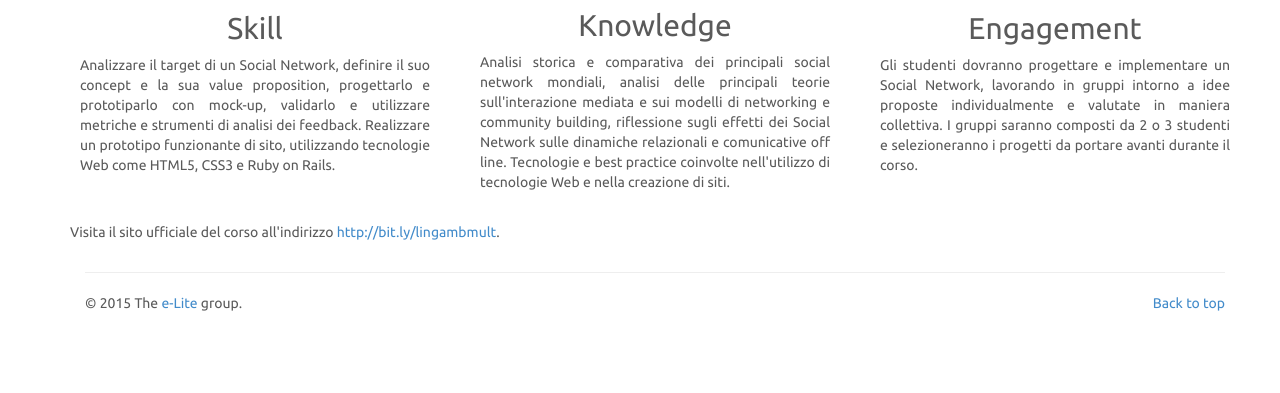
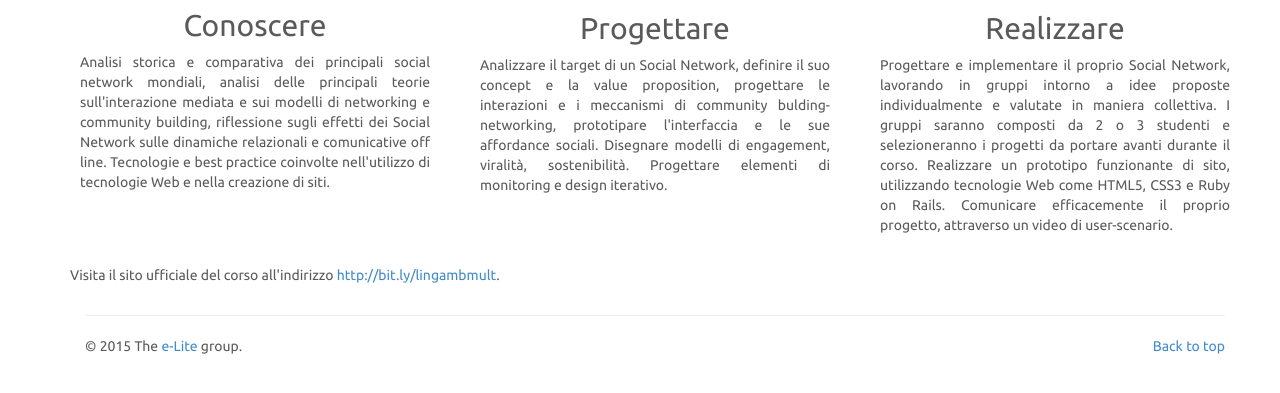
Before and after one commit to lam-2015/lam-2015.github.io, a Jekyll site: the page built from index.html, in a window 1280 px wide, cut to the strip 324-717 px from the top of the page. Built offline with Jekyll 4.4.1, drawn with Linux system fonts in a browser that asks for light colours; Markdown is read by kramdown in place of the engine named in the settings.

Commit message:
add new steps

```diff
--- a/index.html
+++ b/index.html
@@ -16,19 +16,20 @@ In particolare, il corso &egrave; diviso in due moduli: uno rivolto agli aspetti
 		</div>
 		<div class="row">
 			<div class="col-lg-4 col-md-4 col-sm-6">
-				<img src="assets/img/skills.png" alt="skills">
-				<h2>Skill</h2>
-				<p>Analizzare il target di un Social Network, definire il suo concept e la sua value proposition, progettarlo e prototiparlo con mock-up, validarlo e utilizzare metriche e strumenti di analisi dei feedback. Realizzare un prototipo funzionante di sito, utilizzando tecnologie Web come HTML5, CSS3 e Ruby on Rails.</p>
+				<img src="assets/img/knowledge.png" alt="knowledge">
+				<h2>Conoscere</h2>
+				<p>
+					Analisi storica e comparativa dei principali social network mondiali, analisi delle principali teorie sull'interazione mediata e sui modelli di networking e community building, riflessione sugli effetti dei Social Network sulle dinamiche relazionali e comunicative off line. Tecnologie e best practice coinvolte nell'utilizzo di tecnologie Web e nella creazione di siti.</p>
 			</div>
 			<div class="col-lg-4 col-md-4 col-sm-6">
-				<img src="assets/img/knowledge.png" alt="knowledge">
-				<h2>Knowledge</h2>
-				<p>Analisi storica e comparativa dei principali social network mondiali, analisi delle principali teorie sull'interazione mediata e sui modelli di networking e community building, riflessione sugli effetti dei Social Network sulle dinamiche relazionali e comunicative off line. Tecnologie e best practice coinvolte nell'utilizzo di tecnologie Web e nella creazione di siti.</p>
+				<img src="assets/img/skills.png" alt="skills">
+				<h2>Progettare</h2>
+				<p>Analizzare il target di un Social Network, definire il suo concept e la  value proposition, progettare le interazioni e i meccanismi di community bulding-networking, prototipare l'interfaccia e le sue affordance sociali. Disegnare modelli di engagement, viralità, sostenibilità. Progettare elementi di monitoring e design iterativo.</p>
 			</div>
 			<div class="col-lg-4 col-md-4 col-sm-6">
 				<img src="assets/img/engagement.png" alt="engagement">
-				<h2>Engagement</h2>
-				<p>Gli studenti dovranno progettare e implementare un Social Network, lavorando in gruppi intorno a idee proposte individualmente e valutate in maniera collettiva. I gruppi saranno composti da 2 o 3 studenti e selezioneranno i progetti da portare avanti durante il corso.</p>
+				<h2>Realizzare</h2>
+				<p>Progettare e implementare il proprio Social Network, lavorando in gruppi intorno a idee proposte individualmente e valutate in maniera collettiva. I gruppi saranno composti da 2 o 3 studenti e selezioneranno i progetti da portare avanti durante il corso. Realizzare un prototipo funzionante di sito, utilizzando tecnologie Web come HTML5, CSS3 e Ruby on Rails. Comunicare efficacemente il proprio progetto, attraverso un video di user-scenario.</p>
 			</div>
 		</div>
 		<div class="row">
```
Also changed, not shown: assets/img/skills.jpg (deleted).
